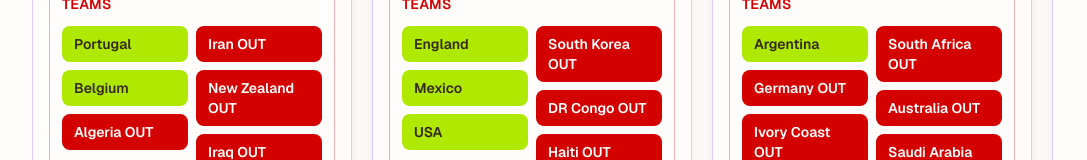
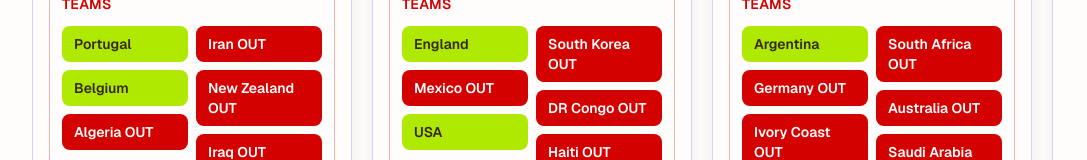
Before and after one commit to blueishegg/my-teams-ui, a Next.js app: page / in a window 1280 px wide. Shown: the part 479-639 px from the top of the page, without its empty margins (96-1183 px from the left). Built offline with nearby package versions, Linux system fonts and the light colour scheme.

Commit message:
updated teams

```diff
--- a/app/page.tsx
+++ b/app/page.tsx
@@ -24,7 +24,7 @@
       "https://demo-bucket-molly.s3.eu-west-2.amazonaws.com/cris-gamified.png",
     teams: [
       "England",
-      "Mexico",
+      "Mexico OUT",
       "USA",
       "South Korea OUT",
       "DR Congo OUT",
@@ -48,7 +48,7 @@
     profile:
       "https://demo-bucket-molly.s3.eu-west-2.amazonaws.com/ben-manu.jpeg",
     teams: [
-      "Brazil",
+      "Brazil OUT",
       "Colombia",
       "Austria OUT",
       "Panama OUT",
```
